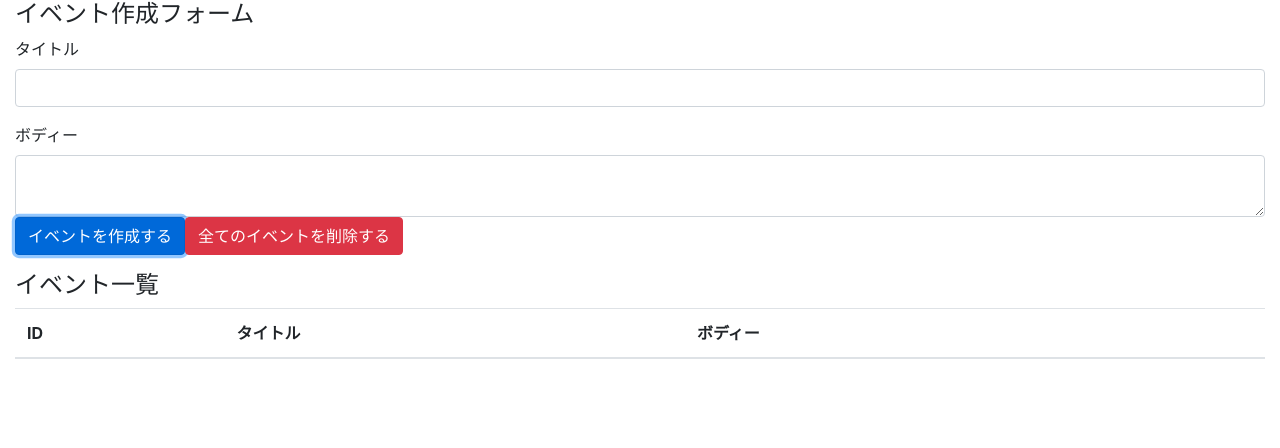
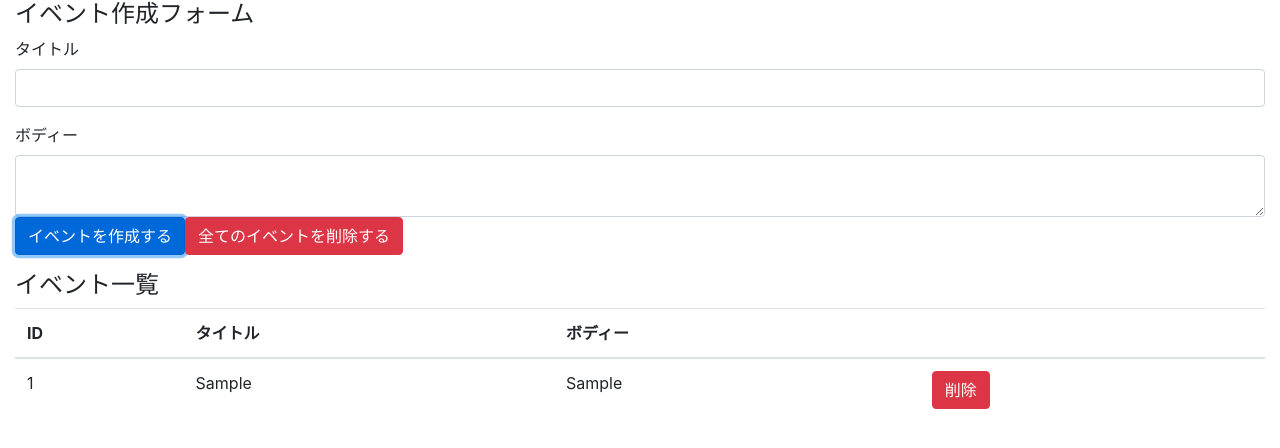
Before and after one commit to koji-kimura/react-hooks, a React (Create React App) app: page / in a window 1280 px wide. Both pictures are taken after typing "Sample", "Sample" into the empty fields and a click on the button "イベントを作成する". Shown: the top 448 px of the page. Built offline with nearby package versions, Linux system fonts and the light colour scheme.

Commit message:
display events,refactor and implement remove event button

```diff
--- a/src/components/App.js
+++ b/src/components/App.js
@@ -1,7 +1,7 @@
 import React, { useState, useReducer } from 'react';
 import 'bootstrap/dist/css/bootstrap.min.css';
 import reducer from '../reducers';
-
+import Event from '../components/Event';
 const App = () => {
   const [state, dispatch] = useReducer(reducer, []);
   const [title, setTitle] = useState('');
@@ -9,7 +9,6 @@
 
   const addEvent = (e) => {
     e.preventDefault();
-    console.log({ title, body });
     dispatch({
       type: 'CREATE_EVENT',
       title,
@@ -18,7 +17,7 @@
     setTitle('');
     setBody('');
   };
-  console.log({ state });
+
   return (
     <div className="container-fluid">
       <h4>イベント作成フォーム</h4>
@@ -57,9 +56,9 @@
           </tr>
         </thead>
         <tbody>
-          <tr>
-            <th></th>
-          </tr>
+          {state.map((event, index) => {
+            return <Event key={index} event={event} dispatch={dispatch} />;
+          })}
         </tbody>
       </table>
     </div>
--- /dev/null
+++ b/src/components/Event.js
@@ -0,0 +1,26 @@
+import React from 'react';
+
+const Event = ({ event, dispatch }) => {
+  const id = event.id;
+  const handleClickDeleteButton = () => {
+    dispatch({ type: 'DELETE_EVENT', id });
+  };
+  return (
+    <tr>
+      <td>{id}</td>
+      <td>{event.title}</td>
+      <td>{event.body}</td>
+      <td>
+        <button
+          type="button"
+          className="btn btn-danger"
+          onClick={handleClickDeleteButton}
+        >
+          削除
+        </button>
+      </td>
+    </tr>
+  );
+};
+
+export default Event;
--- a/src/reducers/index.js
+++ b/src/reducers/index.js
@@ -6,7 +6,7 @@
       let id = length === 0 ? 1 : state[length - 1].id + 1;
       return [...state, { id, ...event }];
     case 'DELETE_EVENT':
-      return state;
+      return state.filter((item) => item.id !== action.id);
     case 'DELETE_ALL_EVENT':
       return [];
     default:
```
